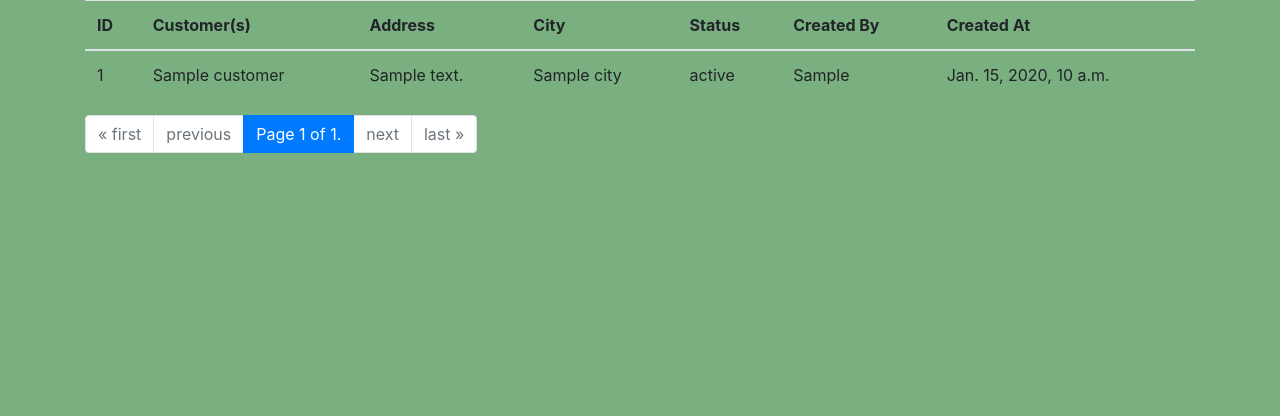
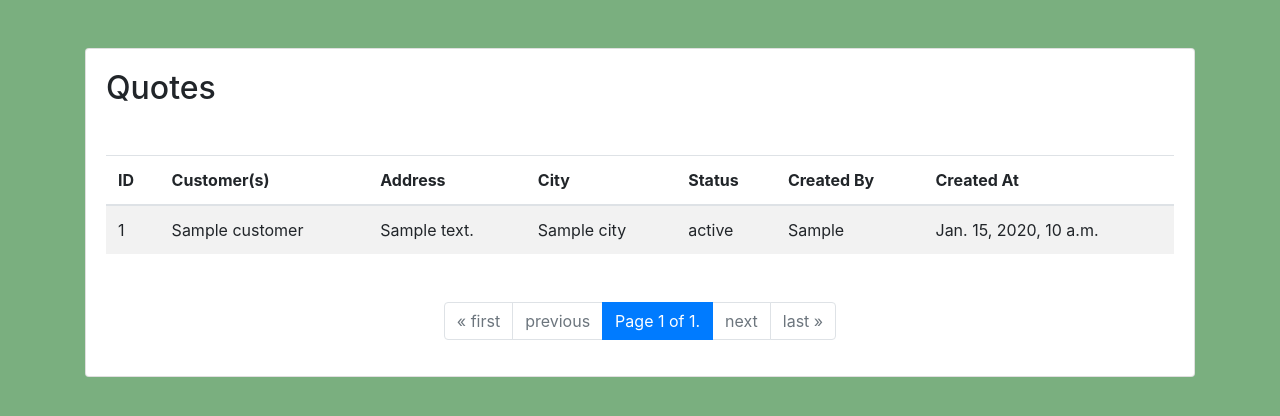
Before and after one commit to alexyoung612/Quotera, a Django app: template quotes/templates/quotes/quote_list.html in a window 1280 px wide. Shown: the part 86-502 px from the top of the page. Run offline with Django 3.2, Linux system fonts and the light colour scheme; the template is opened without the code that fills it: most values are stand-ins (such as "Sample title", 1, 10 or a date in 2020); some libraries are stand-ins or nearby versions.

Commit message:
added styling to quote list view

```diff
--- a/main/static/main/style.css
+++ b/main/static/main/style.css
@@ -15,9 +15,9 @@ body {
 
 .btn-login {
     color: #FFF;
-    background-color: #7AAF7F;
+    background-color: #118435;
 }
 .btn-login:hover {
     color: #FFF;
-    background-color: #5A8F5F;
+    background-color: #0B5729
 }
--- a/quotes/templates/quotes/quote_list.html
+++ b/quotes/templates/quotes/quote_list.html
@@ -1,17 +1,21 @@
 {% extends 'main/base.html' %}
 
 {% block content %}
+    <div class="mx-auto">
+        <div class="card my-5">
+            <div class="card-body">
+                <h2>Quotes</h2>
                 {% if object_list %}
-    <table class="table table-hover">
+                <table class="table table-striped table-hover my-5">
                     <thead>
                         <tr>
                           <th scope="col">ID</th>
                           <th scope="col">Customer(s)</th>
                           <th scope="col">Address</th>
-              <th scope="col">City</th>
-              <th scope="col">Status</th>
-              <th scope="col">Created By</th>
-              <th scope="col">Created At</th>
+                          <th scope="col" class="d-none d-md-table-cell">City</th>
+                          <th scope="col" class="d-none d-md-table-cell">Status</th>
+                          <th scope="col" class="d-none d-md-table-cell">Created By</th>
+                          <th scope="col" class="d-none d-md-table-cell">Created At</th>
                         </tr>
                       </thead>
                     <tbody>
@@ -28,38 +32,41 @@
                                 {{ customer.address }} <br>
                                 {% endfor %}
                             </td>
-                <td>
+                            <td class="d-none d-md-table-cell">
                                 {% for customer in quote.customer_set.all %}
                                 {{ customer.city }} <br>
                                 {% endfor %}
                             </td>
-                <td>{{ quote.status }}</td>
-                <td>{{ quote.written_by }}</td>
-                <td>{{ quote.created_at }}</td>
+                            <td class="d-none d-md-table-cell">{{ quote.status }}</td>
+                            <td class="d-none d-md-table-cell">{{ quote.written_by }}</td>
+                            <td class="d-none d-md-table-cell">{{ quote.created_at }}</td>
                         </tr>
                         {% endfor %}
                     </tbody>
                 </table>
-    <ul class="pagination">
+                <ul class="pagination justify-content-center">
                     {% if page_obj.has_previous %}
-        <li class="page-item"><a class="page-link" href="?page=1">&laquo; first</a></li>
+                    <li class="page-item d-none d-md-block"><a class="page-link" href="?page=1">&laquo; first</a></li>
                     <li class="page-item"><a class="page-link" href="?page={{ page_obj.previous_page_number }}">previous</a></li>
                     {% else %}
-        <li class="page-item disabled"><a class="page-link" href="#">&laquo; first</a></li>
+                    <li class="page-item disabled d-none d-md-block"><a class="page-link" href="#">&laquo; first</a></li>
                     <li class="page-item disabled"><a class="page-link" href="#">previous</a></li>
                     {% endif %}
                     <li class="page-item active"><a class="page-link" href="#">Page {{ page_obj.number }} of {{ page_obj.paginator.num_pages }}.</a></li>
                     {% if page_obj.has_next %}
                     <li class="page-item"><a class="page-link" href="?page={{ page_obj.next_page_number }}">next</a></li>
-        <li class="page-item"><a class="page-link" href="?page={{ page_obj.paginator.num_pages }}">last &raquo;</a></li>
+                    <li class="page-item d-none d-md-block"><a class="page-link" href="?page={{ page_obj.paginator.num_pages }}">last &raquo;</a></li>
                     {% else %}
                     <li class="page-item disabled"><a class="page-link" href="#">next</a></li>
-        <li class="page-item disabled"><a class="page-link" href="#">last &raquo;</a></li>
+                    <li class="page-item disabled d-none d-md-block"><a class="page-link" href="#">last &raquo;</a></li>
                     {% endif %}
                 </ul>
                 {% else %}
                 <p>No quotes are available.</p>
                 {% endif %}
+            </div>
+        </div>
+    </div>
 {% endblock %}
 
 {% block scripts %}
```
Lines whose indentation alone changed are shown as unchanged.
